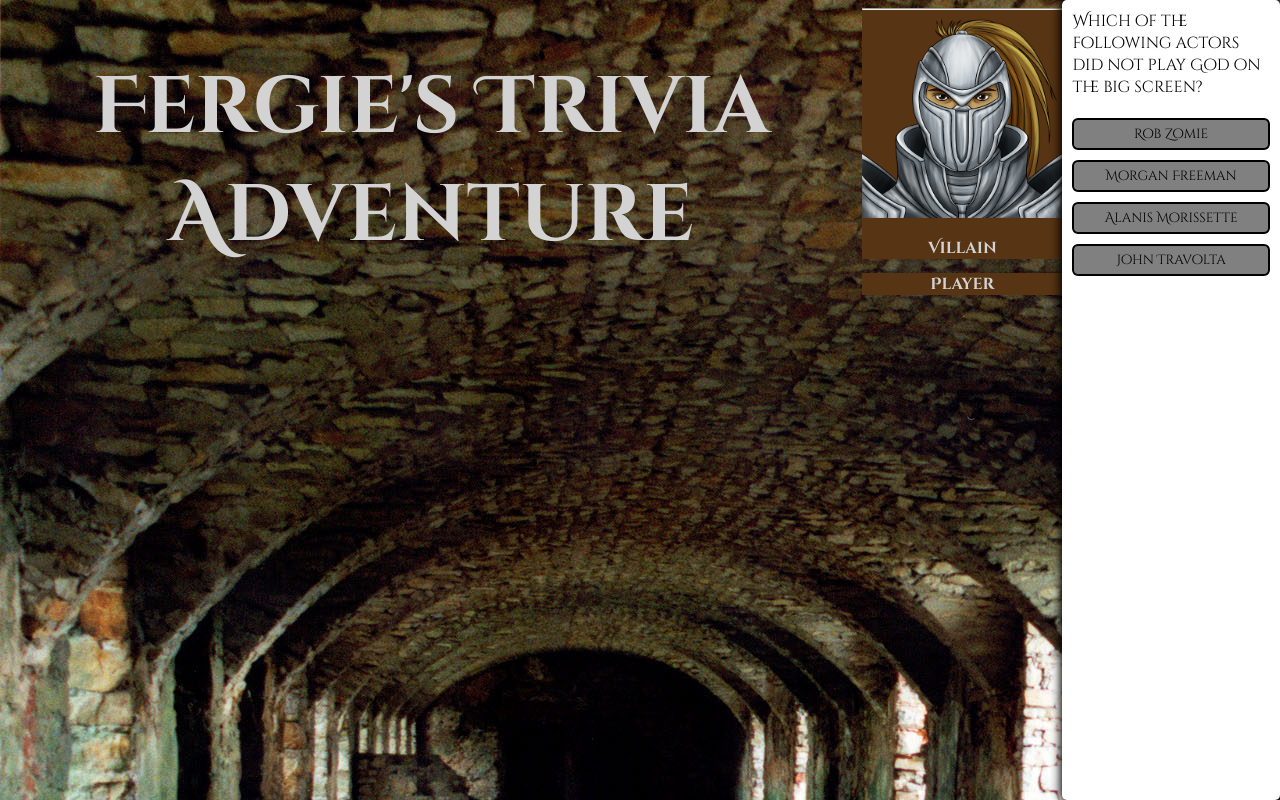
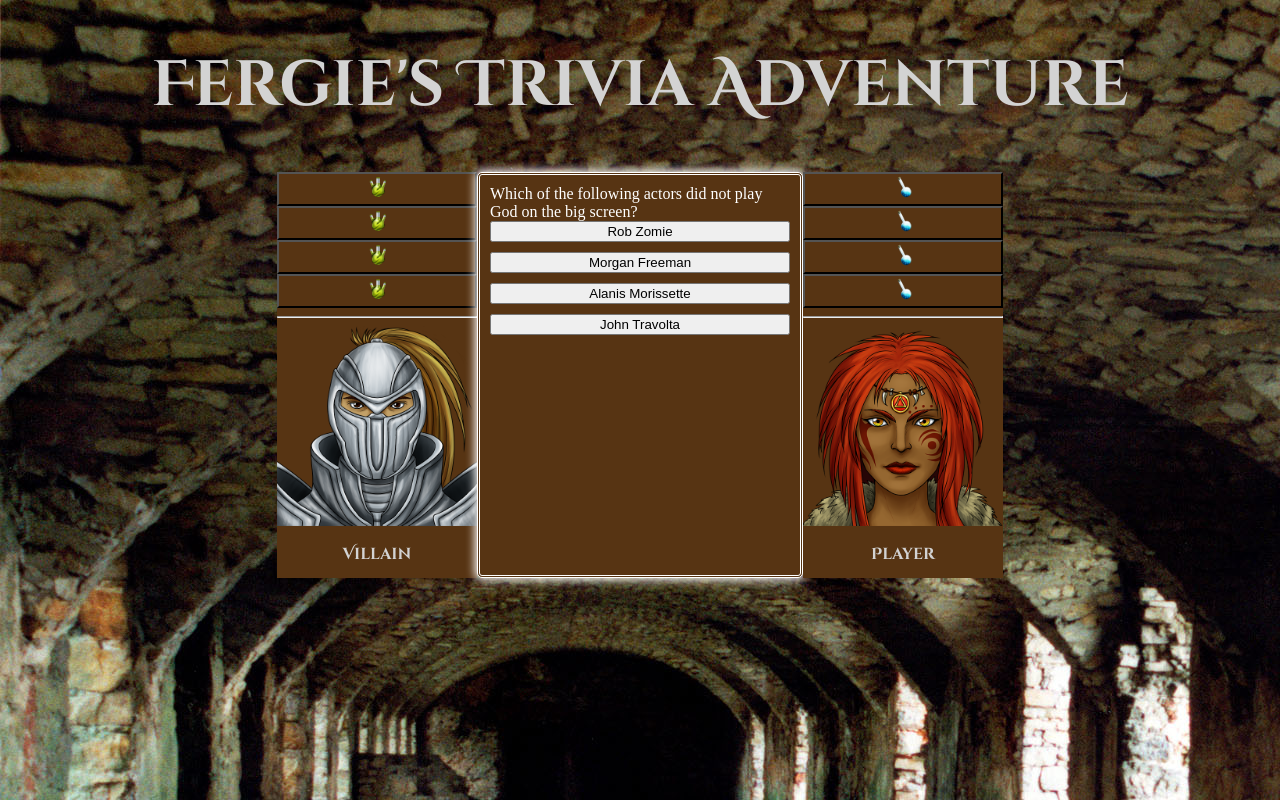
Before and after one commit to jlferguson001/trivia-web-game, a plain HTML site: page index.html in a window 1280 px wide. Both pictures are taken after a click on the button "Start". Drawn offline with Linux system fonts and the light colour scheme.

Commit message:
Player and vilian update, quiz finalized

```diff
--- a/index.html
+++ b/index.html
@@ -12,53 +12,55 @@
 </head>
 <body>
     <h1>Fergie's Trivia Adventure</h1>
-
+<!-- imbeded image to button reference: https://stackoverflow.com/questions/8683528/embed-image-in-a-button-element -->
     <div class="flexbox-container">
         <div id = "flexbox-villainContainer">
-            <!-- <div id = 'potion'>
-                <img id = "potion potion-villain0" src = './Assets/potions (3).png' alt="villain life potion"/>
-                <img id = "potion potion-villain1" src = './Assets/potions (3).png' alt="villain life potion"/>
-                <img id = "potion potion-villain2" src = './Assets/potions (3).png' alt="villain life potion"/>
-                <img id = "potion potion-villain3" src = './Assets/potions (3).png' alt="villain life potion"/>
-                <img id = "potion potion-villain4" src = './Assets/potions (3).png' alt="villain life potion"/>
-            </div> -->
+            <div id="villian-potion-buttons" class= "btn-grid1">
+                <button class="btn1"><img src = './Assets/potions (3).png' alt="villain life potion"/></button>
+                <button class="btn1"><img src = './Assets/potions (3).png' alt="villain life potion"/></button>
+                <button class="btn1"><img src = './Assets/potions (3).png' alt="villain life potion"/></button>
+                <button class="btn1"><img src = './Assets/potions (3).png' alt="villain life potion"/></button>
+
+            </div>
             <hr>
             <img class="villain" src="./Assets/13.png" alt="villain"/>
             <h2>Villain<span id='villain'></span></h2>
         </div>
 
+        <div class = "quiz-container">
+            <div id="question-container" class="hide">
+                <div id="question">Question</div>
+                <div id="answer-buttons" class="btn-grid">
+                    <button class="btnQ">Option 1</button>
+                    <button class="btnQ">Option 2</button>
+                    <button class="btnQ">Option 3</button>
+                    <button class="btnQ">Option 4</button>
+                </div>
 
+            </div>
+            <div class="controls">
+                <button id="start-btn" class="start-btn btn">Start</button>
+                <button id="next-btn" class= "next-btn btn hide">Next</button>
+            </div>
+        </div>
+
+<!-- imbeded image to button reference: https://stackoverflow.com/questions/8683528/embed-image-in-a-button-element -->
 
         <div id = "flexbox-playerContainer">
-            <!-- <div class= 'potion'>
-                <img id = "potion" src = './Assets/potions (1).png' alt = "playerOne life potion"/>
-                <img id = "potion " src = './Assets/potions (1).png' alt = "playerOne life potion"/>
-                <img id = "potion " src = './Assets/potions (1).png' alt = "playerOne life potion"/>
-                <img id = "potion " src = './Assets/potions (1).png' alt = "playerOne life potion"/>
-                <img id = "potion " src = './Assets/potions (1).png' alt = "playerOne life potion"/>
+            <div id="player-potion-buttons" class = 'btn-grid2'>
+                <button class= "btn2"><img src = './Assets/potions (1).png' alt = "playerOne life potion"/></button>
+                <button class= "btn2"><img src = './Assets/potions (1).png' alt = "playerOne life potion"/></button>
+                <button class= "btn2"><img src = './Assets/potions (1).png' alt = "playerOne life potion"/></button>
+                <button class= "btn2"><img src = './Assets/potions (1).png' alt = "playerOne life potion"/></button>
+
             </div>
             <hr>
-            <img class= playerIcon src="./Assets/6.png" alt="player"/> -->
+            <img class= player src="./Assets/6.png" alt="player"/>
             <h2>Player<span id="player"></span></h2>
         </div>
 
     </div>
-    <div class = "container">
-        <div id="question-container" class="hide">
-            <div id="question">Question</div>
-            <div id="answer-buttons" class="btn-grid">
-                <button class="btn">Option 1</button>
-                <button class="btn">Option 2</button>
-                <button class="btn">Option 3</button>
-                <button class="btn">Option 4</button>
-            </div>
 
-        </div>
-        <div class="controls">
-            <button id="start-btn" class="start-btn btn">Start</button>
-            <button id="next-btn" class= "next-btn btn hide">Next</button>
-        </div>
-    </div>
 
     <script src = "./index.js"></script>
 </body>
--- a/index.js
+++ b/index.js
@@ -1,4 +1,5 @@
 document.body.style.backgroundImage = "url('./assets/krzyztopor-castle-1232338.jpg') ";
+
 const startButton = document.getElementById('start-btn')
 const nextButton = document.getElementById('next-btn')
 const questionContainerElement = document.getElementById('question-container')
--- a/main.css
+++ b/main.css
@@ -1,5 +1,5 @@
 h1 {
-  font-size: 5em;
+  font-size: 4em;
   font-family: 'Cinzel Decorative', cursive;
   color: lightgray;
   text-align: center;
@@ -12,34 +12,19 @@ h2{
  text-align: center;
 }
 
-*, *::before, *::after {
-  box-sizing: border-box;
-  font-family: 'Cinzel Decorative', cursive;
+.flexbox-container{
+  display: flex;
+  flex-wrap: wrap;
+  flex-direction: row;
+  justify-content: center;
 }
 
-body{
-  padding: 0;
-  margin: 0;
-  display: flex;
-  width: 100vw;
-  height: 100vh;
-  background-color: rgb(87, 52, 19);
-
-}
-
-body.correct {
-  background-color: green;
-}
-
-body.wrong{
-  background-color: red;
-}
-
-
-.container{
+.quiz-container{
   height: 100 px;
   width: 300px;
-  background-color:white;
+  background-color:rgb(87, 52, 19);
+  color: white;
+  border-style: double;
   border-radius: 5px;
   padding: 10px;
   box-shadow: 0 0 10px 2px;
@@ -47,26 +32,36 @@ body.wrong{
 
 .btn-grid{
   display: grid;
-  grid-template-columns: repeat (2, auto);
+  grid-template-columns: 4;
   gap: 10px;
-  margin: 20px 0;
+  /* margin: 20px 0; */
+
+}
+.btn-grid1, .btn-grid2{
+  display: grid;
 
 }
 
-.btn {
+.btn1, .btn2{
+  background-color: rgb(87, 52, 19);
+}
+
+.btnQ {
   border-radius: 5px;
   padding: 5px 10px;
-  color: black;
+  color: black;,
   background-color: grey;
   outline:auto;
 }
 
 .btn.correct {
   background-color: green;
+  color: silver;
 }
 
 .btn.wrong{
-  background-color: red;
+  background-color:black ;
+  color: white;
 }
 .start-btn, .next-btn{
   color: black;
@@ -86,84 +81,15 @@ body.wrong{
 
 #flexbox-villainContainer, #flexbox-playerContainer{
  background-color: rgb(87, 52, 19);
+
+
 }
 
 .villain, .player {
   height: 200px;
 
 }
-/* .flexbox-item {
 
- margin: 5px;
- border: 3px solid #161B33;
- Background-color: rgb(87, 52, 19);
- font-family: 'Cinzel Decorative', cursive;
- color: lightgray;
-
+.btn1 img, .btn2 img{
+  height: 25px;
 }
-
-.flexbox-item-villain{
- width: 20%;
- height: 300px;
- margin-bottom:0;
- padding-bottom: 0;
- border-bottom: 0;
-
-} */
-
-/* .villain, .playerIcon {
- height: 200px;
- margin-left: 70px;
-
-
-}
-
- #potion {
-   height: 50px;
-
-}  */
-
-
-
- /* .buttons {
-   margin-top: 30px;
- } */
-
-/* #btn0, #btn1, #btn2, #btn3{
-  background-color:#A69cac;
-  width: 500px;
-  height: 35px;
-  font-size: 20px;
-  color:white;
-  border: 1px solid #1d3c6a;
-  margin: 10px 40px 20px 0px;
-  padding: 10px 10px;
-
-} */
-
-/* .flexbox-item-player1Box{
-width: 20%;
-height: 300px;
-}
-
-.player1Icon, .player2Icon {
-height: 150px;
-margin-left: 3em;
-
-}
-
-.flexbox-item-answer{
-width: 55%;
-height: 300px;
- display: flex;
-justify-content: center;
-align-items: center;
-} */
-
-
-
-/*.background-image {
-  position: relative;
-  width: 100%;
-  height: auto;
-}*/
```
